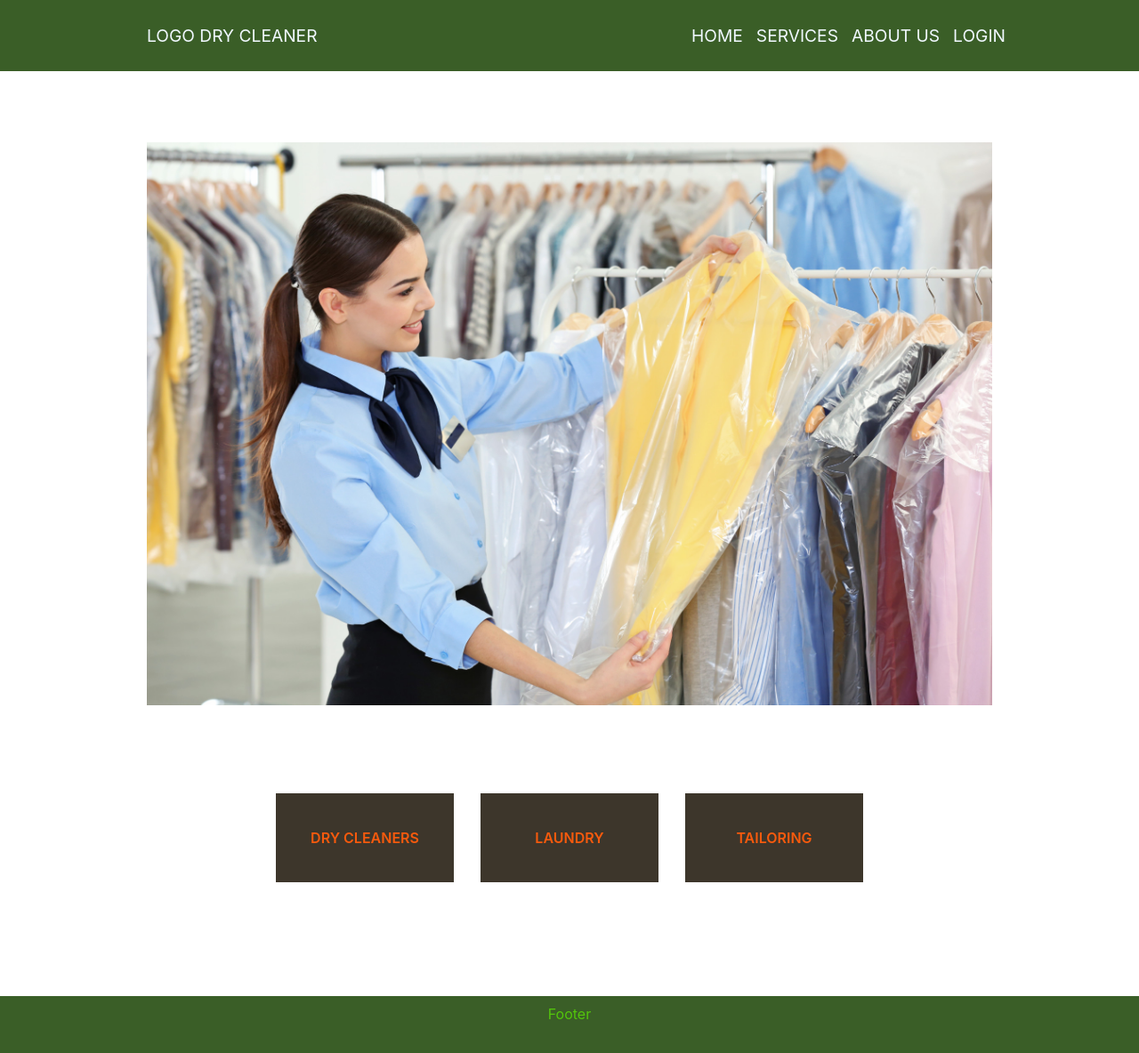
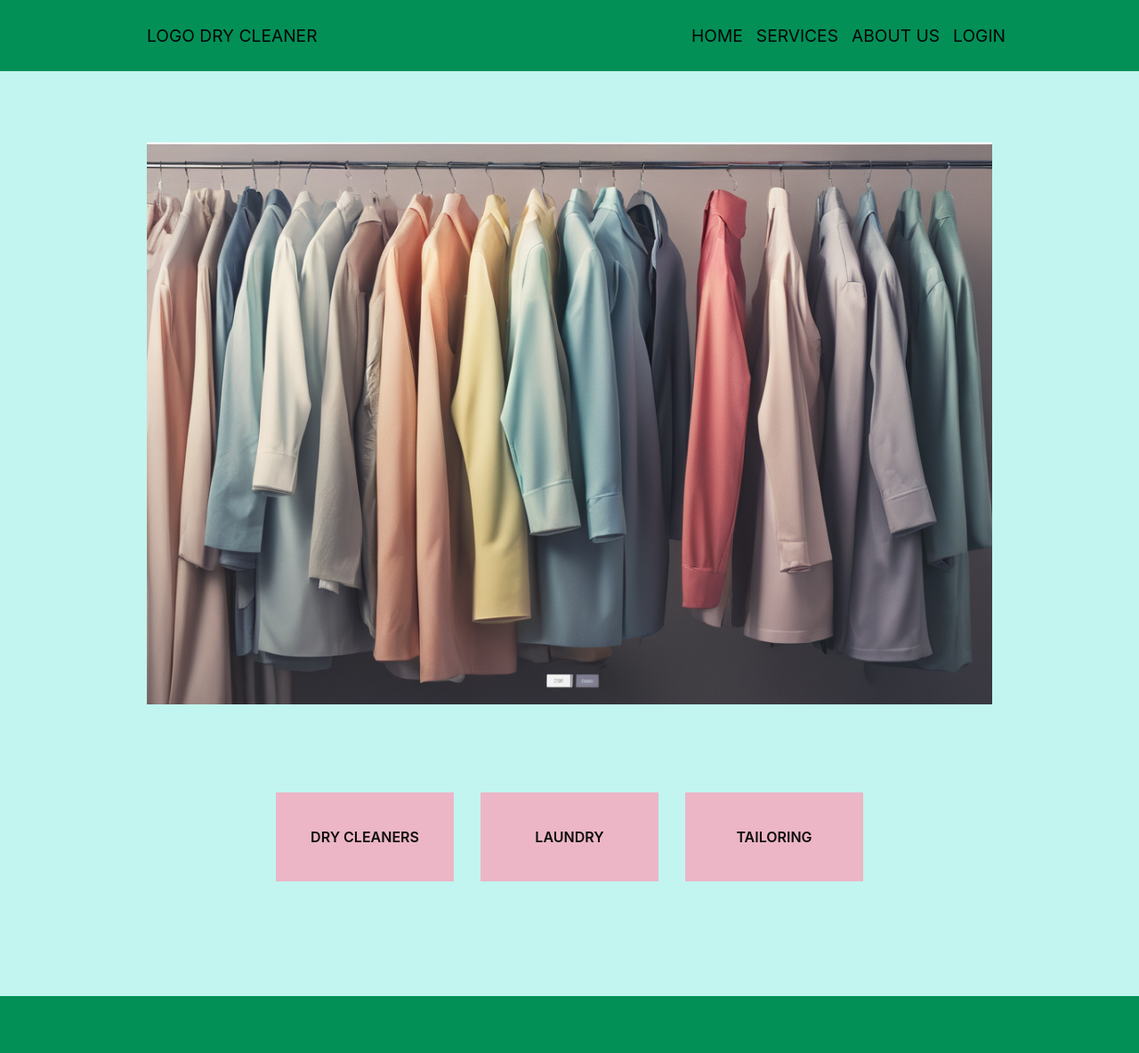
Before and after one commit to DibaKarimi/drycleaner, a Next.js app: page / in a window 1280 px wide. Shown: the top 1184 px of the page at 89% size. Built offline with nearby package versions, Linux system fonts and the light colour scheme; no server answers.

Commit message:
styling home page

```diff
--- a/components/layout/Layout.js
+++ b/components/layout/Layout.js
@@ -18,7 +18,10 @@ function Layout({ children }) {
           <Link href="/services">SERVICES</Link>
           <Link href="/aboutus">ABOUT US</Link>
           {status === "authenticated" ? (
-            <a className={styles.logout} onClick={logOutHandler}> Log out</a>
+            <a className={styles.logout} onClick={logOutHandler}>
+              {" "}
+              Log out
+            </a>
           ) : null}
           {status === "unauthenticated" ? (
             <Link href="/signin">LOGIN</Link>
@@ -27,7 +30,7 @@ function Layout({ children }) {
       </header>
       <div className={styles.container}>{children}</div>
       <footer className={styles.footer}>
-        <div>Footer</div>
+        <div></div>
       </footer>
     </>
   );
--- a/components/layout/Layout.module.css
+++ b/components/layout/Layout.module.css
@@ -1,6 +1,6 @@
 .header {
-  background-color:#3a5e27  ;
-  color: aliceblue;
+  background-color: #039056;
+  color: rgb(1, 6, 10);
   margin: auto;
   display: flex;
   justify-content: space-between;
@@ -17,8 +17,8 @@
 }
 
 .footer {
-  background-color: #3a5e27;
-  color: #53c60b;
+  background-color: #039056;
+  color: rgb(1, 6, 10);
   text-align: center;
   padding: 10px 0;
   margin-top: 30px;
@@ -41,10 +41,9 @@
   }
 }
 
-.logout{
-  background-color: #3a5e27;
+.logout {
+  background-color: #039056;
   color: aliceblue;
-
   margin: 10px;
   padding: 10px;
   border: 0ch;
--- a/components/modules/Services.module.css
+++ b/components/modules/Services.module.css
@@ -12,8 +12,8 @@ display: flex;
      margin: 15px;
      width: 200px;
      height: 100px;
-     background-color: #3d362b;
-    color: #f75a0d;
+     background-color: hsl(341, 58%, 82%);
+    color: #0e0d0c;
     text-align: center;
     font-weight: 600;
     line-height: 100px;
--- a/components/templates/ServicesPage.module.css
+++ b/components/templates/ServicesPage.module.css
@@ -11,7 +11,6 @@
 }
 
 .container h2 {
-  border-bottom: 5px solid #53c60b;
   width: fit-content;
   margin-bottom: 50px;
   font-size: 1.9rem;
--- a/components/templates/SigninPage.module.css
+++ b/components/templates/SigninPage.module.css
@@ -7,7 +7,7 @@
   margin-top: 100px;
   padding: 50px;
   box-shadow: rgba(0, 0, 0, 0.1) 0px 4px 12px;
-  background-color: #fff;
+  background-color:  hsl(345, 29%, 95%);
   border-radius: 20px;
 }
 
@@ -53,7 +53,7 @@
   font-size: 1.1rem;
   display: flex;
   align-items: center;
-  background-color: #d6d6d6;
+  background-color:  hsl(340, 13%, 86%);;
   color: #727272;
   padding: 5px 20px;
   border-radius: 10px;
--- a/styles/globals.css
+++ b/styles/globals.css
@@ -4,6 +4,7 @@ body {
   margin: 0;
   font-family: -apple-system, BlinkMacSystemFont, Segoe UI, Roboto, Oxygen,
     Ubuntu, Cantarell, Fira Sans, Droid Sans, Helvetica Neue, sans-serif;
+  background-color: rgb(194, 245, 239);
 }
 
 a {
```
Also changed, not shown: components/modules/Card.module.css (+4 -3 lines), public/images/dry-cleaning.jpeg, 1 other file (tests, documents, lock files or other folders).
